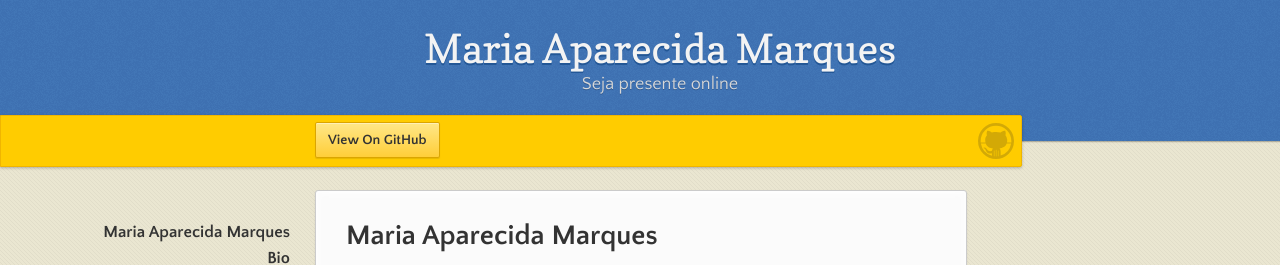
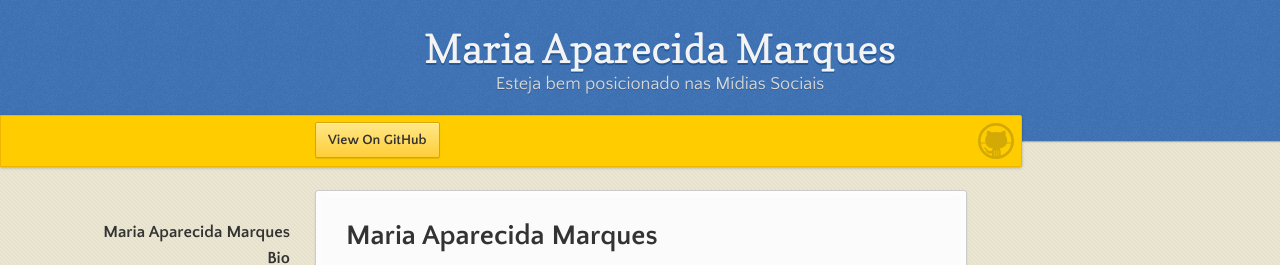
Before and after one commit to mariamarquesadm/mariamarquesadm, a Jekyll site: the page built from index.md, in a window 1280 px wide. Shown: the top 265 px of the page. Built offline with Jekyll 4.4.1, drawn with Linux system fonts in a browser that asks for light colours; our own code applies the rules of GitHub Pages for plain Markdown files.

Commit message:
Update _config.yml

```diff
--- a/_config.yml
+++ b/_config.yml
@@ -1,5 +1,5 @@
 title: Maria Aparecida Marques
-description: Seja presente online
+description: Esteja bem posicionado nas Mídias Sociais
 show_downloads: false
 google_analytics:
 theme: jekyll-theme-leap-day
```
